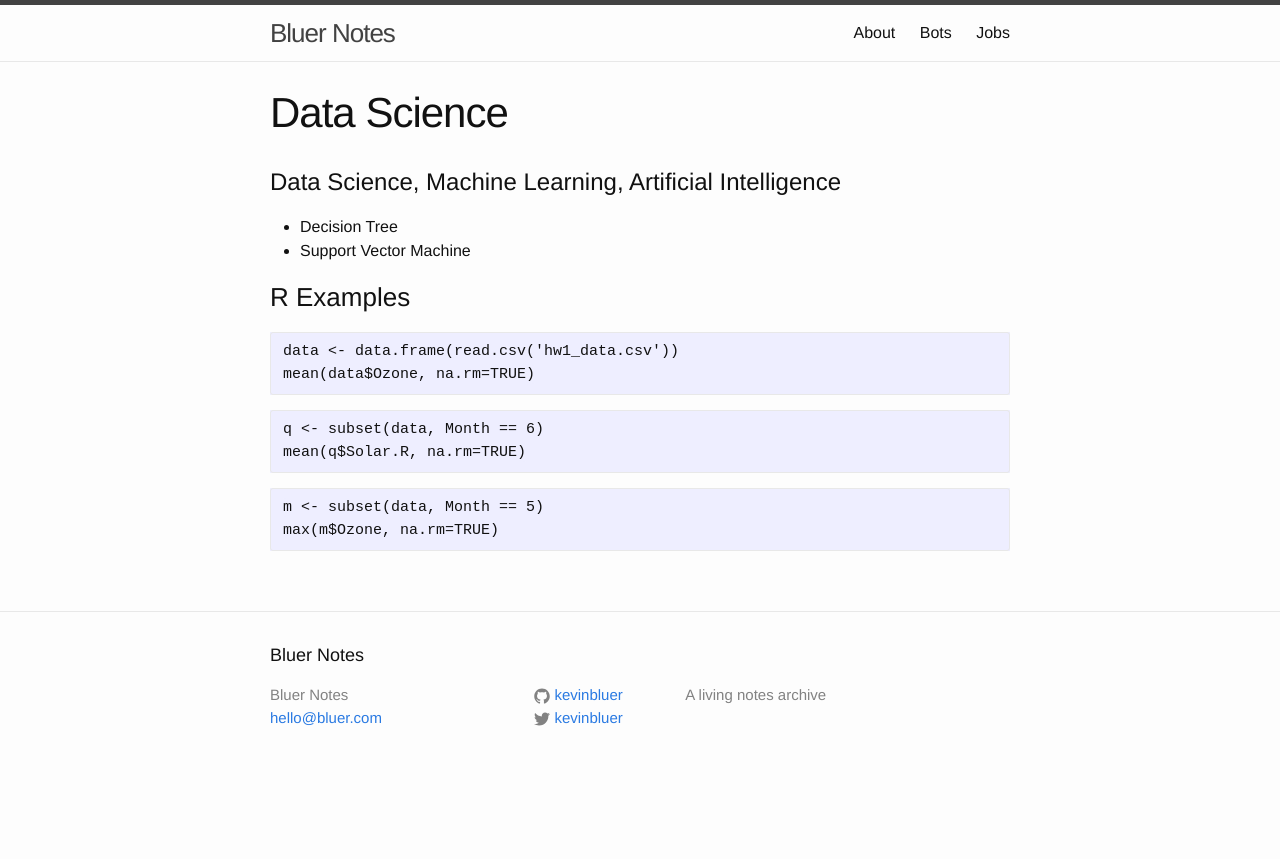
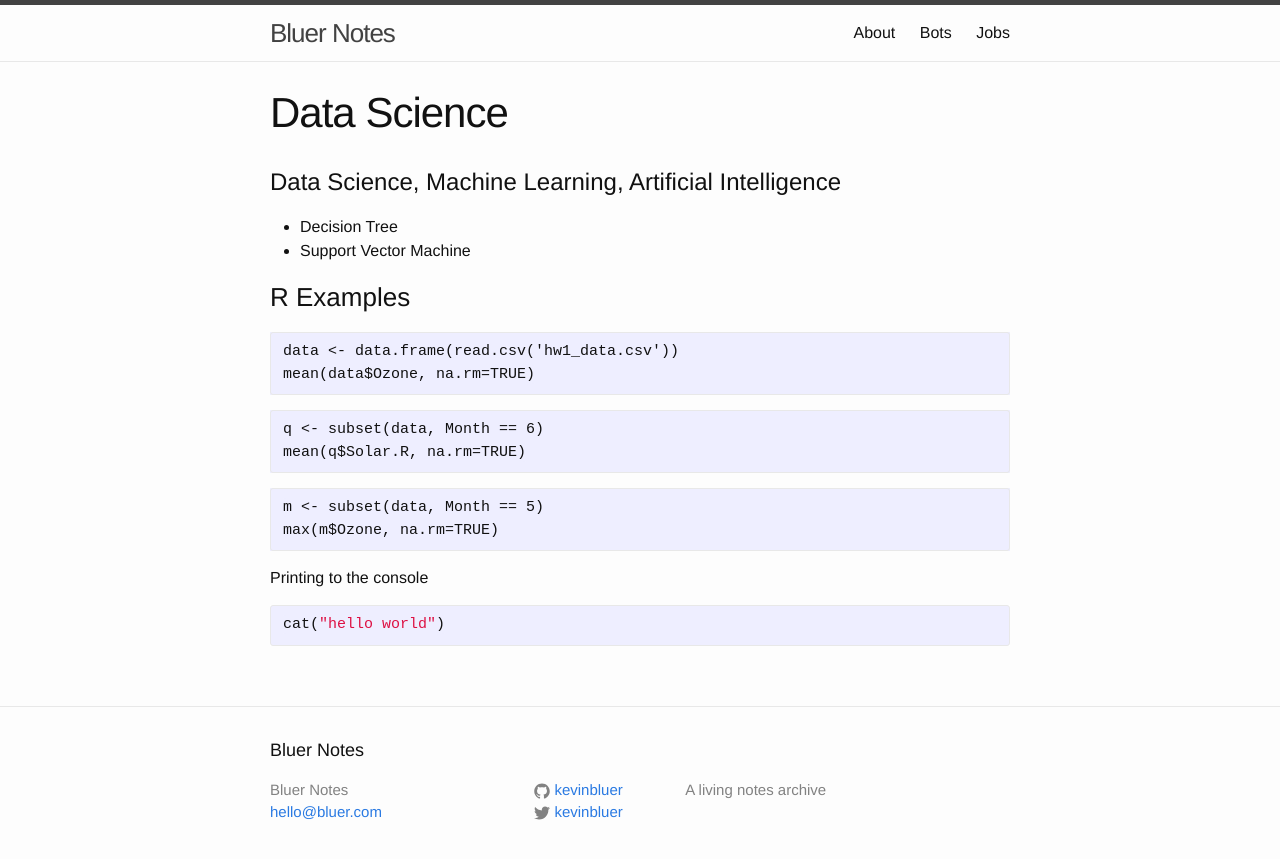
Before and after one commit to kevinbluer/bluer-notes-jekyll, a Jekyll site: the page built from data.md, in a window 1280 px wide. Shown: the top 859 px of the page. Built offline with Jekyll 4.4.1, drawn with Linux system fonts in a browser that asks for light colours.

Commit message:
adding some r stuff

````diff
--- a/data.md
+++ b/data.md
@@ -25,3 +25,9 @@ mean(q$Solar.R, na.rm=TRUE)
 m <- subset(data, Month == 5)
 max(m$Ozone, na.rm=TRUE)
 ```
+
+Printing to the console
+
+{% highlight r %}
+cat("hello world")
+{% endhighlight %}
````
